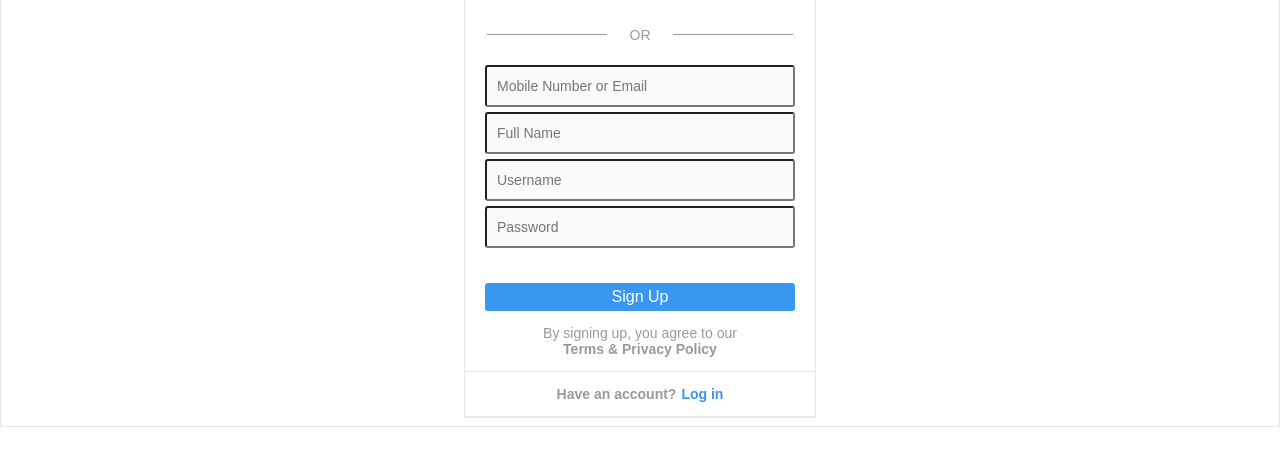
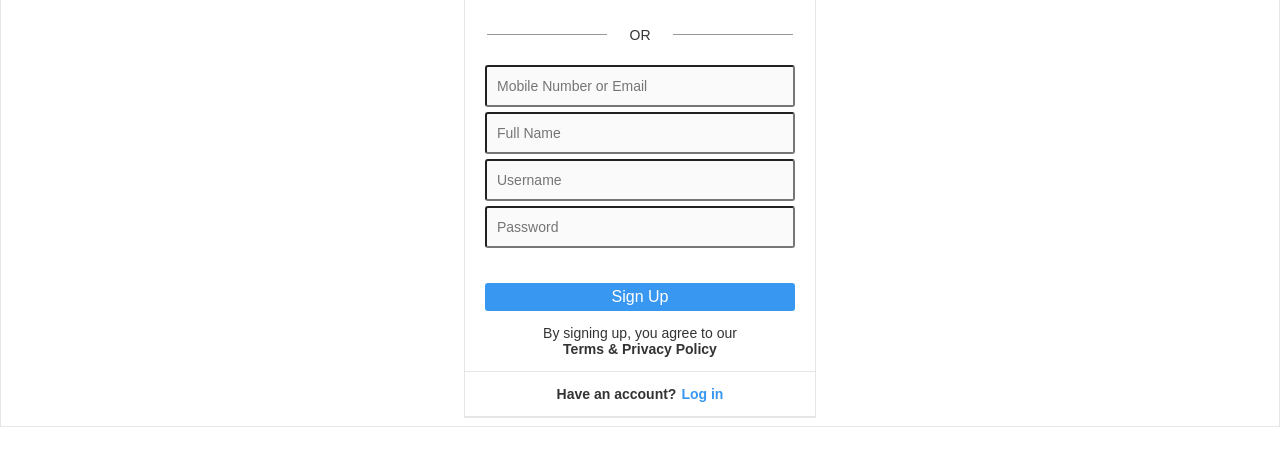
Before and after one commit to anilu556/assignment--sass-basics, a plain HTML site: page index.html in a window 1280 px wide. Shown: the part 155-620 px from the top of the page. Drawn offline with Linux system fonts and the light colour scheme.

Commit message:
changing color

```diff
--- a/css/compiled.css
+++ b/css/compiled.css
@@ -7,7 +7,7 @@ body {
   justify-content: center; }
 
 .sign {
-  color: #999;
+  color: #333;
   font-size: 14px;
   width: 350px;
   border-radius: 3px;
```
